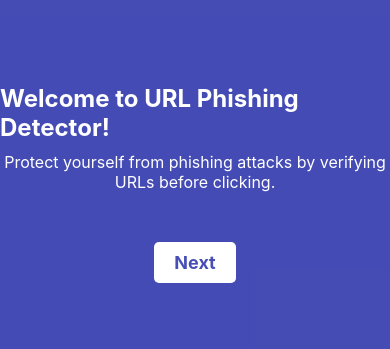
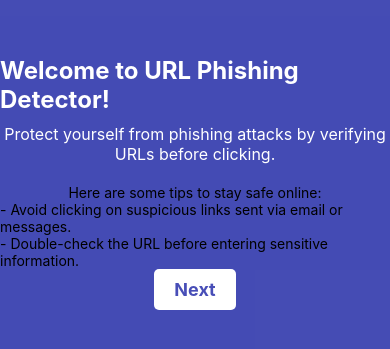
Before and after one commit to Zaidsaadedin1/UrlPhishingApp, a React Native app: screen /Welcome in a window 390 px wide. Shown: the part 239-588 px from the top of the page. Built offline with nearby package versions, Linux system fonts and the light colour scheme.

Commit message:
add more text

```diff
--- a/components/WelcomeScreens/NextWelcomeScreen.js
+++ b/components/WelcomeScreens/NextWelcomeScreen.js
@@ -1,5 +1,11 @@
 import React from "react";
-import { View, Text, TouchableOpacity, StyleSheet } from "react-native";
+import {
+  View,
+  Text,
+  TouchableOpacity,
+  StyleSheet,
+  SafeAreaView,
+} from "react-native";
 
 const NextWelcomeScreen = ({ navigation }) => {
   const handleNextPress = () => {
@@ -7,9 +13,10 @@ const NextWelcomeScreen = ({ navigation }) => {
   };
 
   return (
-    <View
-      style={[styles.container, { backgroundColor: "rgba(26, 34, 165, 0.8)" }]}
+    <SafeAreaView
+      style={{ flex: 1, backgroundColor: "rgba(26, 34, 165, 0.8)" }}
     >
+      <View style={styles.container}>
         <View style={styles.content}>
           <Text style={styles.title}>Next Screen</Text>
           <Text style={styles.description}>
@@ -20,6 +27,7 @@ const NextWelcomeScreen = ({ navigation }) => {
           <Text style={styles.buttonText}>START</Text>
         </TouchableOpacity>
       </View>
+    </SafeAreaView>
   );
 };
 
--- a/components/WelcomeScreens/WelcomeScreen.js
+++ b/components/WelcomeScreens/WelcomeScreen.js
@@ -1,5 +1,11 @@
 import React from "react";
-import { View, Text, TouchableOpacity, StyleSheet } from "react-native";
+import {
+  View,
+  Text,
+  TouchableOpacity,
+  StyleSheet,
+  SafeAreaView,
+} from "react-native";
 
 const WelcomeScreen = ({ navigation }) => {
   const handleNextPress = () => {
@@ -7,32 +13,41 @@ const WelcomeScreen = ({ navigation }) => {
   };
 
   return (
-    <View
-      style={[styles.container, { backgroundColor: "rgba(26, 34, 165, 0.8)" }]}
-    >
+    <SafeAreaView style={styles.container}>
       <View style={styles.content}>
         <Text style={styles.title}>Welcome to URL Phishing Detector!</Text>
         <Text style={styles.description}>
           Protect yourself from phishing attacks by verifying URLs before
           clicking.
         </Text>
+        <Text style={styles.additionalText}>
+          Here are some tips to stay safe online:
+        </Text>
+        <Text style={styles.additionalText}>
+          - Avoid clicking on suspicious links sent via email or messages.
+        </Text>
+        <Text style={styles.additionalText}>
+          - Double-check the URL before entering sensitive information.
+        </Text>
       </View>
+
       <TouchableOpacity style={styles.button} onPress={handleNextPress}>
         <Text style={styles.buttonText}>Next</Text>
       </TouchableOpacity>
-    </View>
+    </SafeAreaView>
   );
 };
 
 const styles = StyleSheet.create({
   container: {
     flex: 1,
+    backgroundColor: "rgba(26, 34, 165, 0.8)",
     justifyContent: "center",
     alignItems: "center",
+    padding: 16,
   },
   content: {
     alignItems: "center",
-    marginBottom: 50,
   },
   title: {
     fontSize: 24,
@@ -44,12 +59,15 @@ const styles = StyleSheet.create({
     fontSize: 16,
     color: "white",
     textAlign: "center",
+    marginBottom: 20,
   },
   button: {
     backgroundColor: "white",
     paddingHorizontal: 20,
     paddingVertical: 10,
     borderRadius: 5,
+    justifyContent: "flex-end",
+    alignItems: "center",
   },
   buttonText: {
     fontSize: 18,
```
Lines whose indentation alone changed are shown as unchanged.
